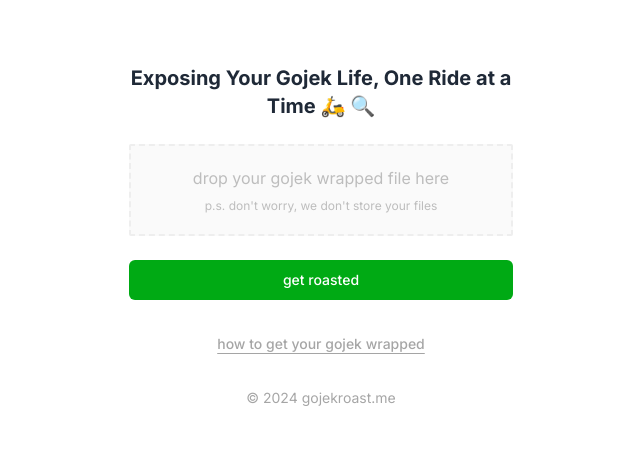
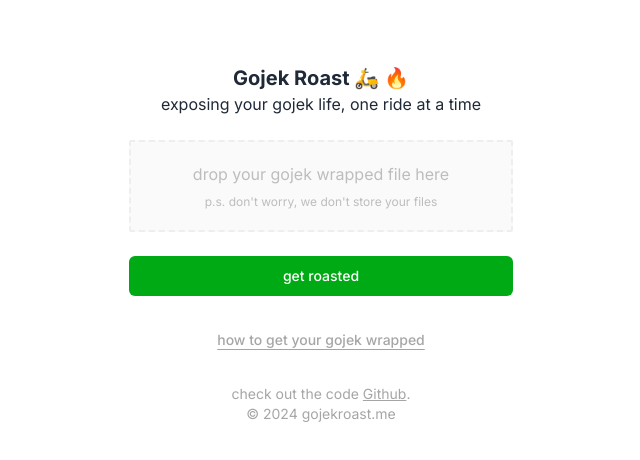
Before and after one commit to sephialaureenciaa/gojek-roast, a Next.js app: page / in a window 1280 px wide. Shown: the top 460 px of the page, without its empty margins (319-959 px from the left). Built offline with nearby package versions, Linux system fonts and the light colour scheme.

Commit message:
styling fixes

```diff
--- a/src/app/page.tsx
+++ b/src/app/page.tsx
@@ -51,10 +51,15 @@
   };
 
   return (
-    <main className="flex flex-col mx-auto gap-6 p-16 max-w-lg h-screen mb-4">
-      <h1 className="text-xl font-bold text-center text-gray-800">
-        Exposing Your Gojek Life, One Ride at a Time 🛵 🔍
-      </h1>
+    <main className="flex flex-col mx-auto gap-6 p-16 max-w-lg min-h-screen pb-6">
+      <div>
+        <h1 className="text-xl font-bold text-center text-gray-800">
+          Gojek Roast 🛵 🔥
+        </h1>
+        <h3 className="text-md text-center text-gray-800">
+          exposing your gojek life, one ride at a time
+        </h3>
+      </div>
       <FileUpload handleUpload={handleUpload} isSubmitting={submitting} />
       {error && (
         <p className="text-center text-sm whitespace-pre-line">{error}</p>
@@ -63,9 +68,22 @@
         <p className="whitespace-pre-line">{formatText(response.response)}</p>
       )}
       <HowToSheet />
-      <p className="self-center text-sm text-black opacity-35 mb-4">
-        © 2024 gojekroast.me
-      </p>
+      <div className="self-center">
+        <p className="self-center text-center text-sm text-black opacity-35">
+          check out the code{" "}
+          <a
+            className="underline"
+            href="https://github.com/sephialaureenciaa/gojek-roast"
+            target="_blank"
+          >
+            Github
+          </a>
+          .
+        </p>
+        <p className="self-center text-center text-sm text-black opacity-35">
+          © 2024 gojekroast.me
+        </p>
+      </div>
     </main>
   );
 }
```
